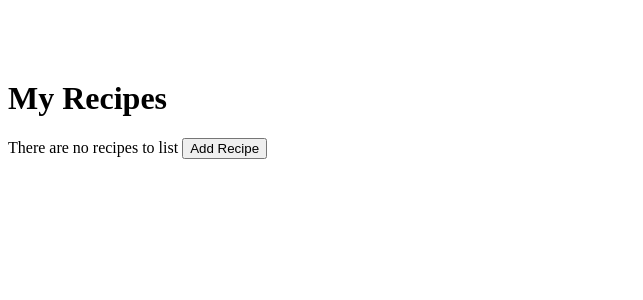
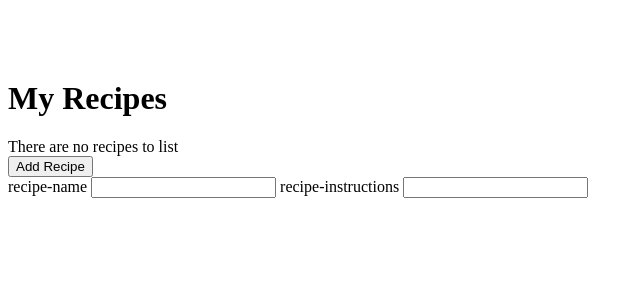
Before and after one commit to siavashahmadi/TmoGalvanizePreReq, an Angular app: page / in a window 1280 px wide. Shown: the top 300 px of the page, without its empty margins (0-643 px from the left). Built offline with nearby package versions, Linux system fonts and the light colour scheme.

Commit message:
Siavash Ahmadi - Pre Assessment 4th Commit

```diff
--- a/src/app/app.component.html
+++ b/src/app/app.component.html
@@ -2,10 +2,12 @@
   <h1 class="doNotRemoveMe">Hello world.</h1>
   <!-- ^ Do not remove this element ^ -->
     <h1>My Recipes</h1>
-    <p *ngIf="this.recipeArray.length > 0; else showThis">{{recipeArray.toString()}}</p>
+    <div>
+      <p *ngIf="this.recipeArray.length > 0; else showThis">{{recipeArray.toString()}}</p>
     <ng-template #showThis>
       There are no recipes to list
     </ng-template>
+    </div>
     <!-- <p *ngIf="!addRecipe">There are no recipes to list</p>
     <p>
       {{recipeArray.toString()}}
@@ -13,7 +15,7 @@
 
     <button type="button" *ngIf="!addParameter" (click)="toggleForm()">Add Recipe</button>
 
-      <form [formGroup]="formData" id="add-recipe" *ngIf="addParameter" (ngSubmit)="onSubmit()">
+      <form [formGroup]="formData" id="add-recipe"  (ngSubmit)="onSubmit()">
 
           <label for="recipe-name">
             recipe-name
```
